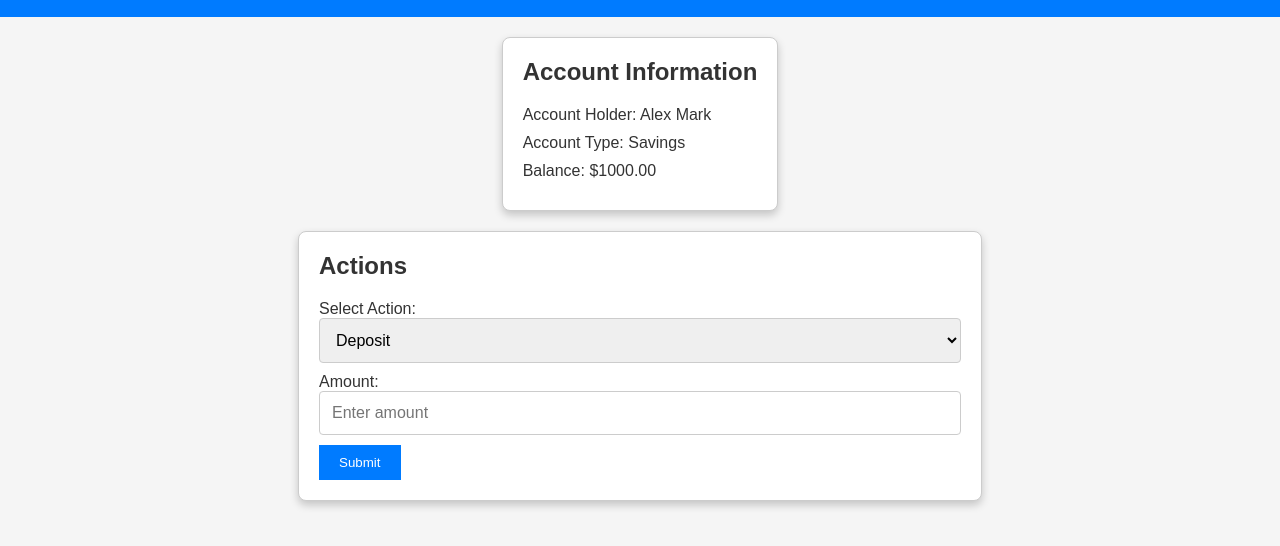
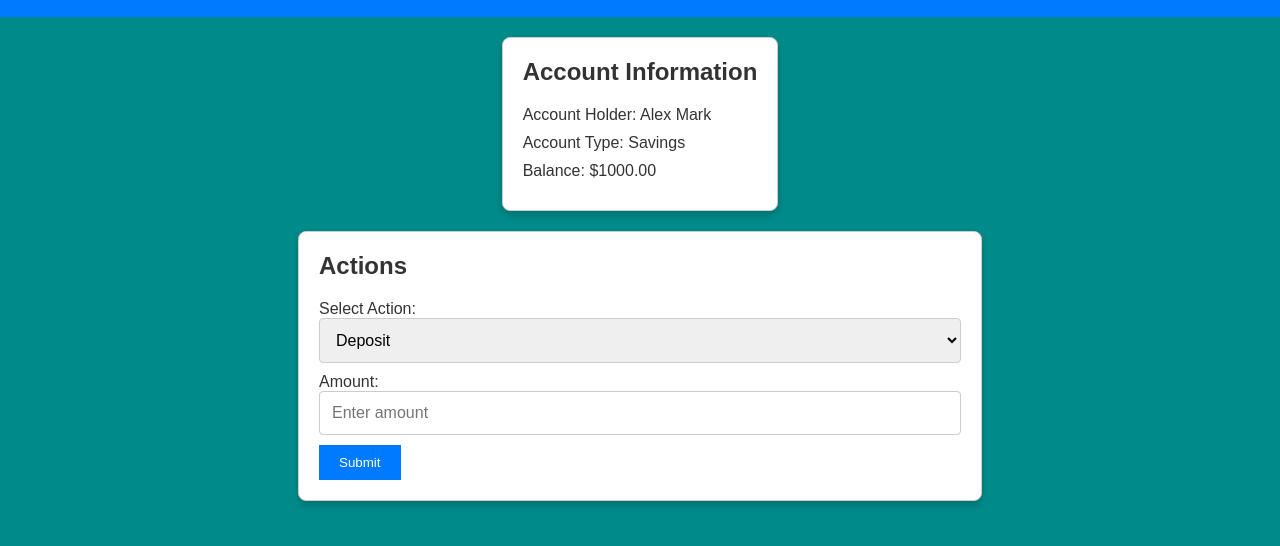
Before and after one commit to AdityaJamdade/unified-bank-stackup-project, a plain HTML site: page index.html in a window 1280 px wide. Shown: the part 98-644 px from the top of the page. Drawn offline with Linux system fonts and the light colour scheme.

Commit message:
updated deploy workflow and extra styling

```diff
--- a/style.css
+++ b/style.css
@@ -156,3 +156,8 @@ footer {
 header input[type="checkbox"] {
   transform: scale(1.5); /* Increase the size of the switch */
 }
+
+/* below lines are just added for fun and should be reverted back */
+body{
+  background-color: darkcyan;
+}
```
Also changed, not shown: 1 other file.
